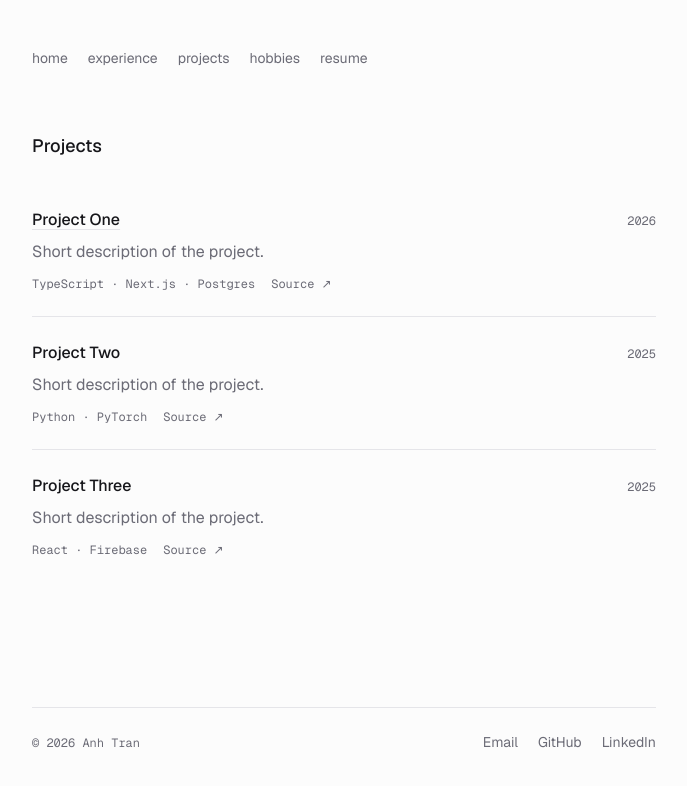
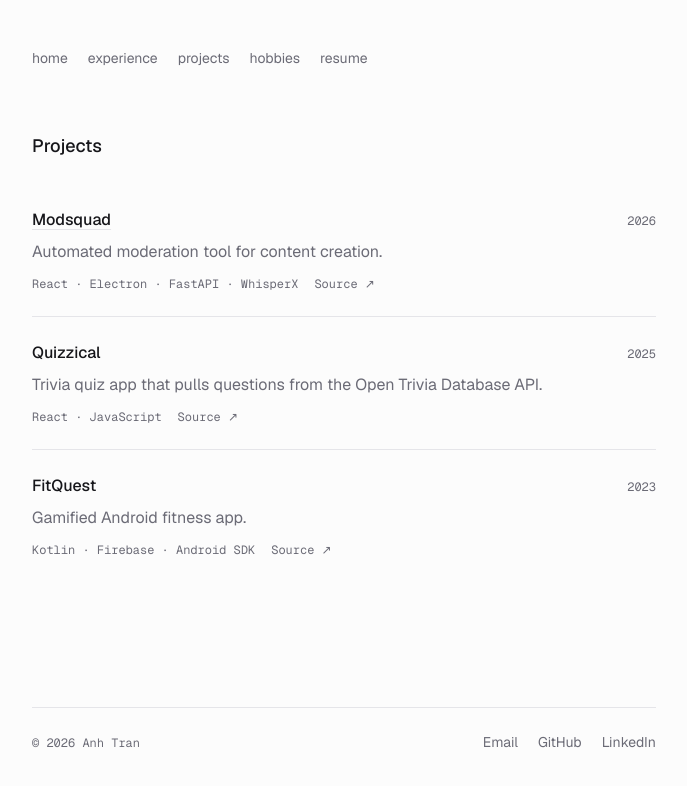
Before and after one commit to kumathy/portfolio, a Next.js app: page /projects in a window 1280 px wide. Shown: the top 786 px of the page, without its empty margins (296-983 px from the left). Built offline with nearby package versions, Linux system fonts and the light colour scheme.

Commit message:
feat: fill experience and projects

```diff
--- a/content/experience.ts
+++ b/content/experience.ts
@@ -2,22 +2,43 @@ export type Role = {
   company: string;
   title: string;
   period: string;
+  technologies: string[];
   href?: string;
   notes?: string[];
 };
 
 export const experience: Role[] = [
   {
-    company: "Company",
-    title: "Software Engineering Intern",
-    period: "Winter 2026",
-    href: "https://example.com",
-    notes: ["What I worked on."],
+    company: "Sonrai Security",
+    title: "Junior SDET (Co-op)",
+    period: "Sep 2025 - Apr 2026",
+    technologies: [
+      "Python",
+      "Test Automation",
+      "Regression Testing",
+      "AWS",
+      "GCP",
+    ],
+    href: "https://sonraisecurity.com/",
+    notes: [
+      "Automated 3 regression workflows, eliminate 20+ manual test cases — owned 60-70% of regression suite each sprint",
+    ],
   },
   {
-    company: "Earlier Company",
-    title: "Software Engineering Intern",
-    period: "Summer 2025",
-    notes: ["What I worked on."],
+    company: "Sonrai Security",
+    title: "Junior Software Engineer (Co-op)",
+    period: "Jan - Apr 2024",
+    href: "https://sonraisecurity.com/",
+    technologies: ["Python", "Slack API", "Grafana", "AWS", "GCP"],
+    notes: [
+      "Built production alerting with AWS Lambda querying Grafana and routing to Slack, cut detection of stalled/failed jobs from up to a day to minutes",
+    ],
+  },
+  {
+    company: "SpryPoint",
+    title: "Software Developer (Co-op)",
+    period: "Sep - Dec 2022",
+    technologies: ["JavaScript", "KnockoutJS", "Bootstrap", "PostgreSQL"],
+    notes: ["Frontend work on Bootstrap UIs with PostgreSQL data"],
   },
 ];
--- a/content/projects.ts
+++ b/content/projects.ts
@@ -11,31 +11,32 @@ export type Project = {
 
 export const projects: Project[] = [
   {
-    slug: "placeholder-one",
-    title: "Project One",
+    slug: "modsquad",
+    title: "Modsquad",
     year: "2026",
-    blurb: "Short description of the project.",
-    stack: ["TypeScript", "Next.js", "Postgres"],
+    blurb: "Automated moderation tool for content creation.",
+    stack: ["React", "Electron", "FastAPI", "WhisperX"],
     href: "https://example.com",
-    source: "https://github.com/kumathy",
+    source: "https://github.com/kumathy/Modsquad",
     featured: true,
   },
   {
-    slug: "placeholder-two",
-    title: "Project Two",
+    slug: "quizzical",
+    title: "Quizzical",
     year: "2025",
-    blurb: "Short description of the project.",
-    stack: ["Python", "PyTorch"],
-    source: "https://github.com/kumathy",
+    blurb:
+      "Trivia quiz app that pulls questions from the Open Trivia Database API.",
+    stack: ["React", "JavaScript"],
+    source: "https://github.com/kumathy/react-projects",
     featured: true,
   },
   {
-    slug: "placeholder-three",
-    title: "Project Three",
-    year: "2025",
-    blurb: "Short description of the project.",
-    stack: ["React", "Firebase"],
-    source: "https://github.com/kumathy",
+    slug: "fitquest",
+    title: "FitQuest",
+    year: "2023",
+    blurb: "Gamified Android fitness app.",
+    stack: ["Kotlin", "Firebase", "Android SDK"],
+    source: "https://github.com/kumathy/FitQuest",
   },
 ];
 
```
